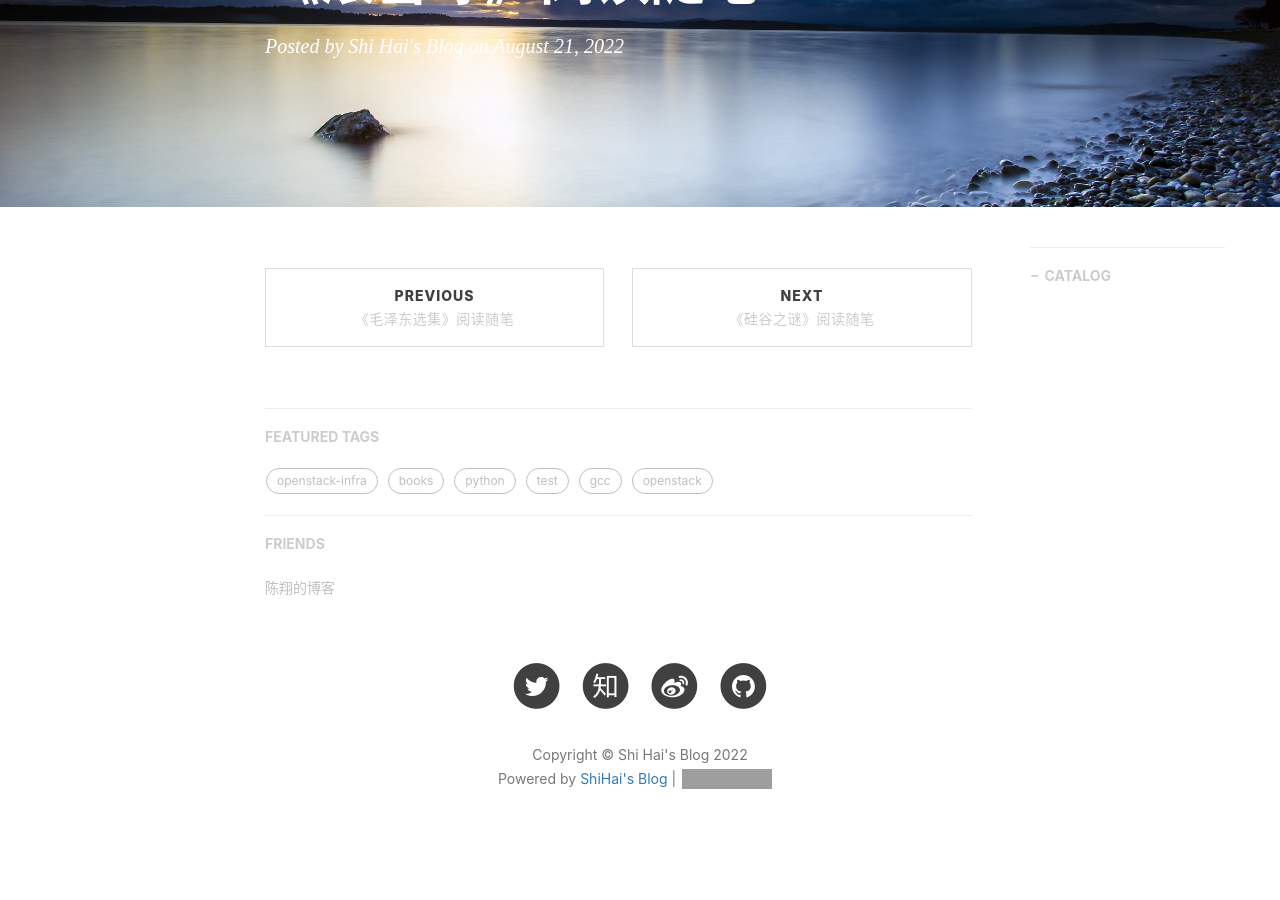
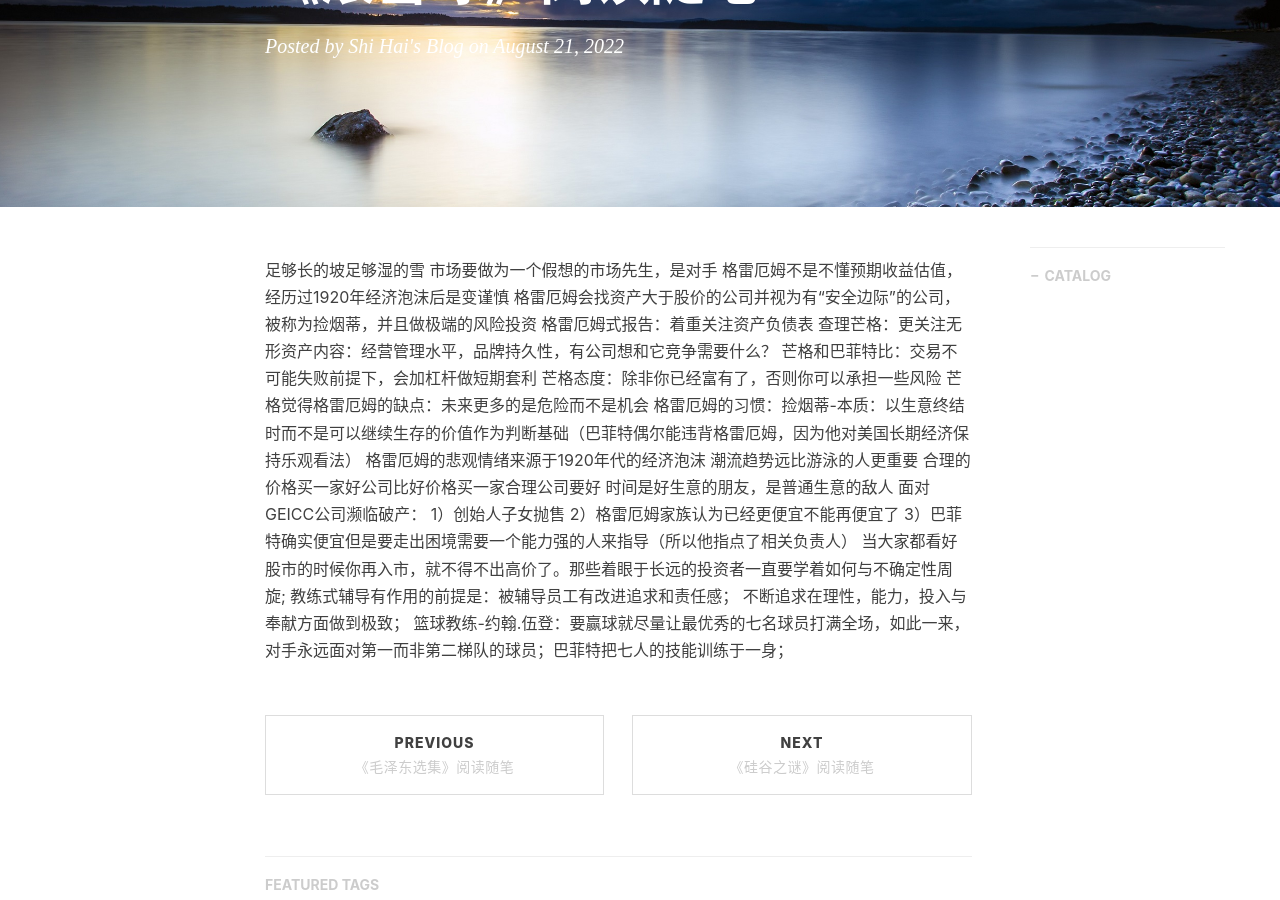
Before and after one commit to shihai1991/shihai1991.github.io, a Jekyll site: the page built from _posts/2022-08-21-滚雪球.md, in a window 1280 px wide and 900 px high, scrolled down 250 px. Built offline with Jekyll 4.4.1, drawn with Linux system fonts in a browser that asks for light colours; nearby versions of some CDN libraries; comment, search, counter and statistics services are not loaded; grey boxes are pictures that could not be loaded.

Commit message:
Update 2022-08-21-滚雪球.md

```diff
--- a/_posts/2022-08-21-滚雪球.md
+++ b/_posts/2022-08-21-滚雪球.md
@@ -8,3 +8,25 @@ tags:
   - books
 time: '2022.08.21 21:01:00'
 ---
+足够长的坡足够湿的雪
+市场要做为一个假想的市场先生，是对手
+格雷厄姆不是不懂预期收益估值，经历过1920年经济泡沫后是变谨慎
+格雷厄姆会找资产大于股价的公司并视为有“安全边际”的公司，被称为捡烟蒂，并且做极端的风险投资
+格雷厄姆式报告：着重关注资产负债表
+查理芒格：更关注无形资产内容：经营管理水平，品牌持久性，有公司想和它竞争需要什么？
+芒格和巴菲特比：交易不可能失败前提下，会加杠杆做短期套利
+芒格态度：除非你已经富有了，否则你可以承担一些风险
+芒格觉得格雷厄姆的缺点：未来更多的是危险而不是机会
+格雷厄姆的习惯：捡烟蒂-本质：以生意终结时而不是可以继续生存的价值作为判断基础（巴菲特偶尔能违背格雷厄姆，因为他对美国长期经济保持乐观看法）
+格雷厄姆的悲观情绪来源于1920年代的经济泡沫
+潮流趋势远比游泳的人更重要
+合理的价格买一家好公司比好价格买一家合理公司要好
+时间是好生意的朋友，是普通生意的敌人
+面对GEICC公司濒临破产：
+1）创始人子女抛售
+2）格雷厄姆家族认为已经更便宜不能再便宜了
+ 3）巴菲特确实便宜但是要走出困境需要一个能力强的人来指导（所以他指点了相关负责人）
+当大家都看好股市的时候你再入市，就不得不出高价了。那些着眼于长远的投资者一直要学着如何与不确定性周旋;
+教练式辅导有作用的前提是：被辅导员工有改进追求和责任感；
+不断追求在理性，能力，投入与奉献方面做到极致；
+篮球教练-约翰.伍登：要赢球就尽量让最优秀的七名球员打满全场，如此一来，对手永远面对第一而非第二梯队的球员；巴菲特把七人的技能训练于一身；
```
